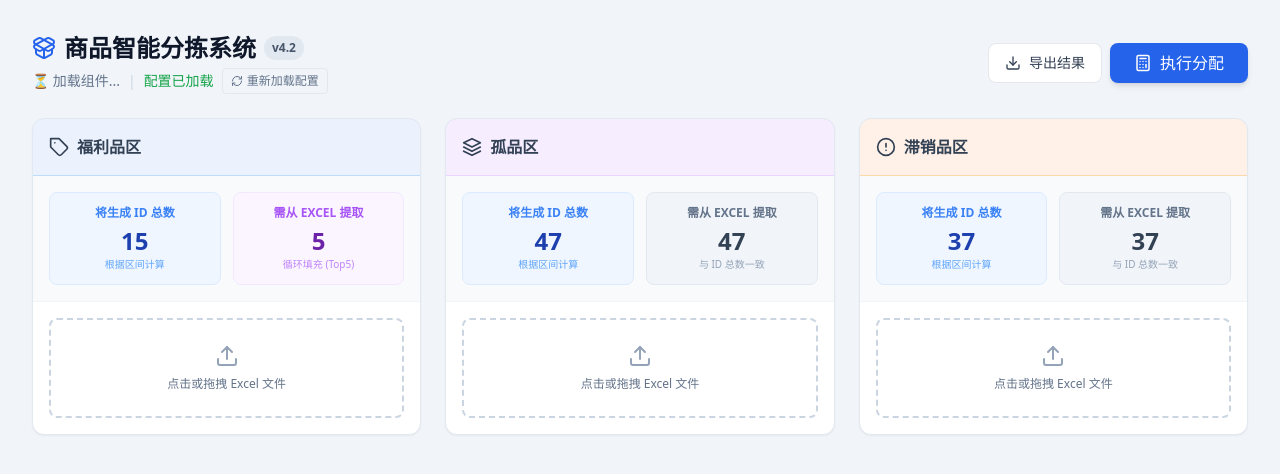
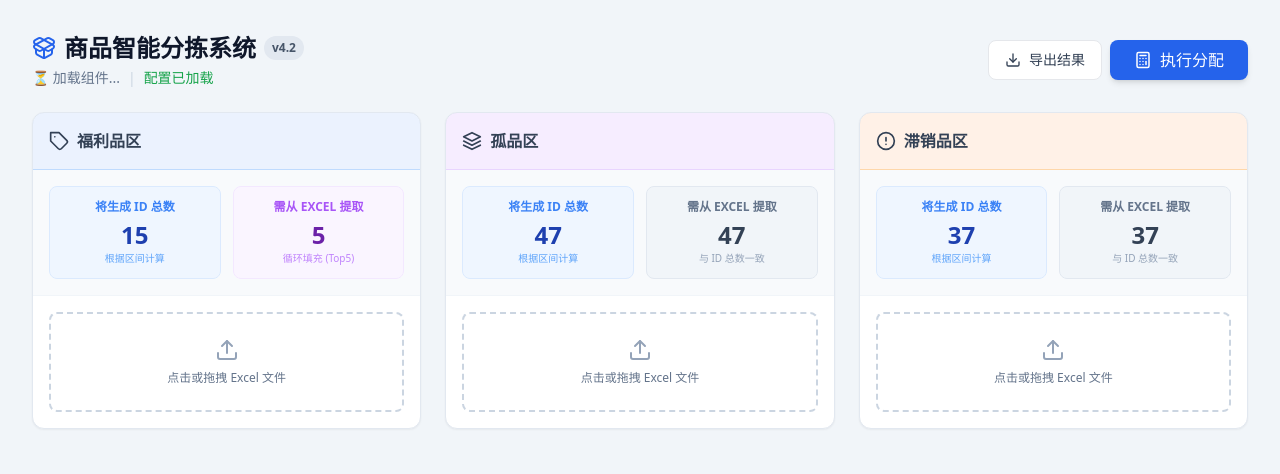
Before and after one commit to KagoJoker999/ziyang, a React (Vite) app: page / in a window 1280 px wide. Shown: the top 474 px of the page. Built offline with nearby package versions, Linux system fonts and the light colour scheme.

Commit message:
隐藏重新加载配置按钮

```diff
--- a/src/app.jsx
+++ b/src/app.jsx
@@ -1,5 +1,5 @@
 import React, { useState, useEffect, useCallback } from 'react';
-import { Upload, FileSpreadsheet, Calculator, Trash2, Image as ImageIcon, AlertCircle, Download, PackageOpen, Tag, Layers, RefreshCw } from 'lucide-react';
+import { Upload, FileSpreadsheet, Calculator, Trash2, Image as ImageIcon, AlertCircle, Download, PackageOpen, Tag, Layers } from 'lucide-react';
 
 // --- 中文键名到内部类型的映射 ---
 const TYPE_MAP = {
@@ -393,16 +393,11 @@ export default function App() {
                             <PackageOpen className="text-blue-600" />
                             商品智能分拣系统 <span className="text-xs bg-slate-200 text-slate-600 px-2 py-1 rounded-full">v4.2</span>
                         </h1>
-                        <div className="flex items-center gap-2 mt-1">
-                            <p className="text-slate-500 text-sm flex items-center gap-2">
-                                {libLoaded ? <span className="text-green-600 font-medium">● 系统就绪</span> : '⏳ 加载组件...'}
-                                <span className="text-slate-300">|</span>
-                                <span className="text-green-600">配置已加载</span>
-                            </p>
-                            <button onClick={loadConfigs} className="text-slate-500 hover:text-blue-600 hover:bg-blue-50 px-2 py-1 rounded text-xs font-medium flex items-center gap-1 transition-colors border border-slate-200">
-                                <RefreshCw size={12} /> 重新加载配置
-                            </button>
-                        </div>
+                        <p className="text-slate-500 text-sm mt-1 flex items-center gap-2">
+                            {libLoaded ? <span className="text-green-600 font-medium">● 系统就绪</span> : '⏳ 加载组件...'}
+                            <span className="text-slate-300">|</span>
+                            <span className="text-green-600">配置已加载</span>
+                        </p>
                     </div>
                     <div className="flex gap-2">
                         <button onClick={() => window.print()} className="bg-white border hover:bg-slate-50 text-slate-700 px-4 py-2 rounded-lg text-sm font-medium flex items-center gap-2 transition-colors">
```
